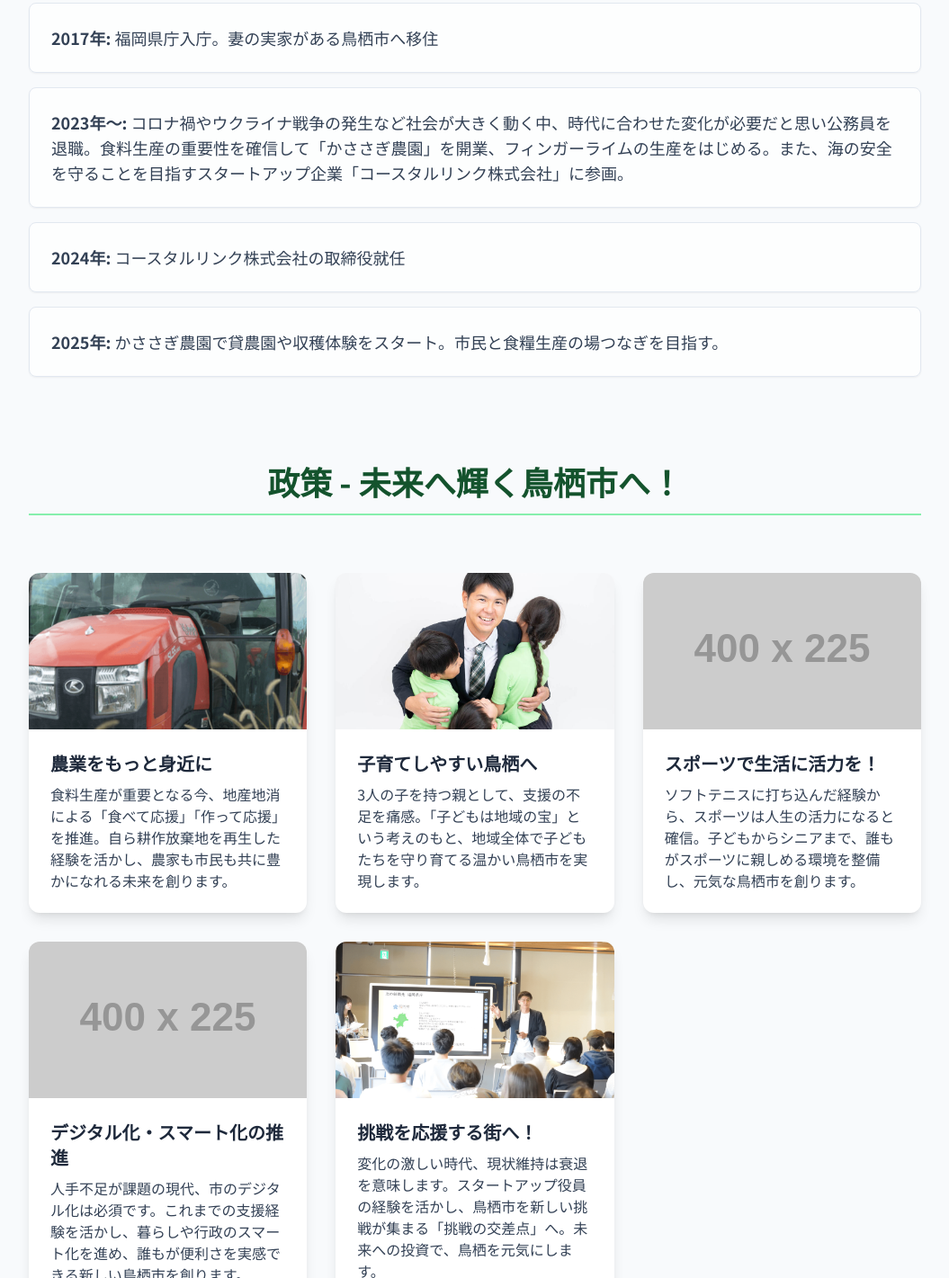
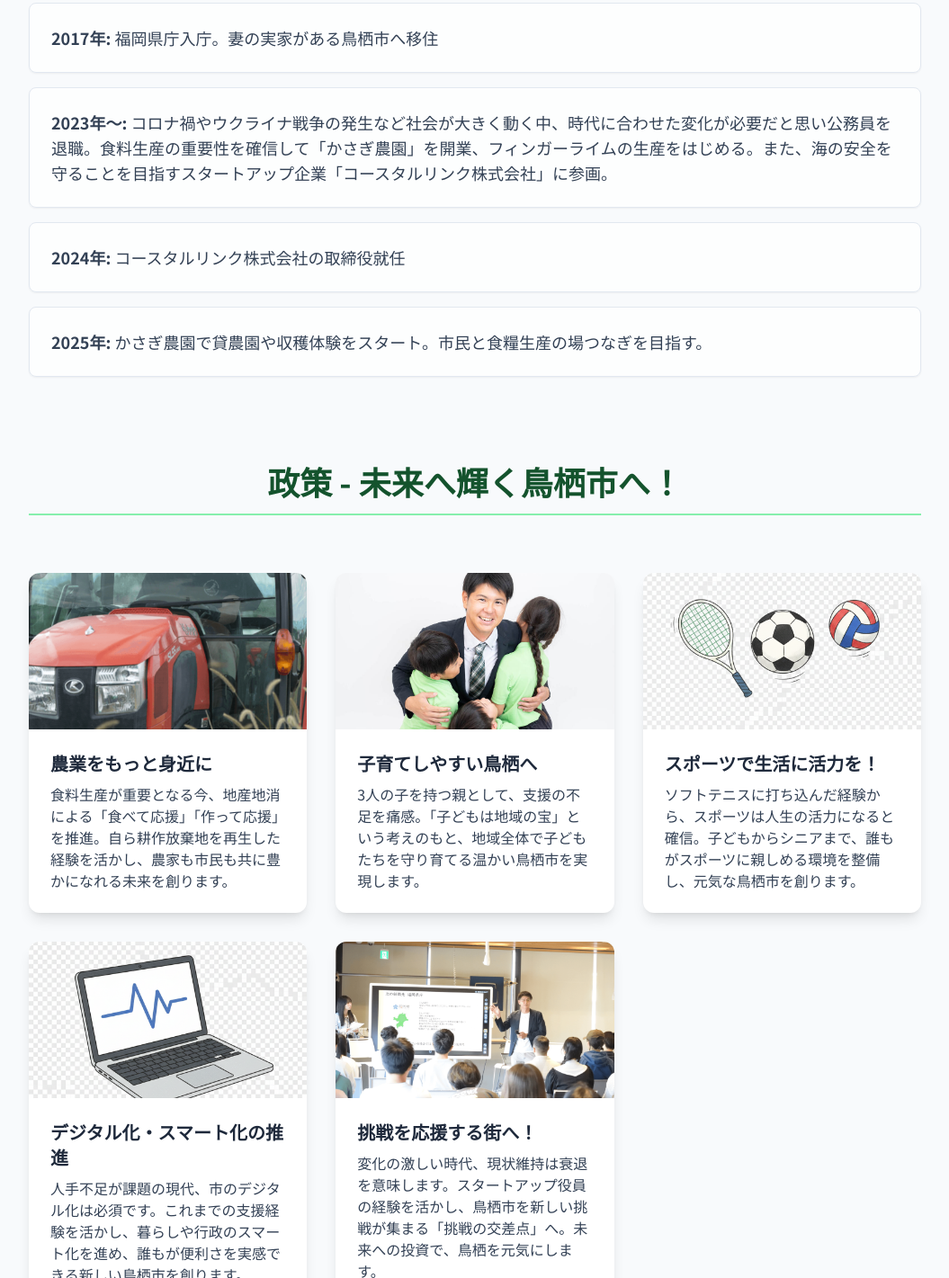
Before and after one commit to nakayama-ryu1/tosu-site, an Astro site: page / in a window 1280 px wide. Shown: the part 2420-3841 px from the top of the page at 90% size, without its empty margins (112-1167 px from the left). Built offline with nearby package versions, Linux system fonts and the light colour scheme; Astro itself is replaced by a stand-in of ours; placeholder pictures from the web are drawn by us.

Commit message:
Update index.astro

```diff
--- a/src/pages/index.astro
+++ b/src/pages/index.astro
@@ -23,7 +23,6 @@ import Layout from '../layouts/main.astro';
         </div>
       </section>
 
-      {/* ===== 経歴セクションをご要望に合わせて更新 ===== */}
       <section id="career" class="scroll-mt-16">
         <h2 class="text-4xl font-bold text-center text-green-900 border-b-2 border-green-300 pb-4 mb-12 md:mb-16">経歴</h2>
         <ul class="space-y-4">
@@ -36,7 +35,6 @@ import Layout from '../layouts/main.astro';
                   <strong>2013年:</strong> 九州大学農学部卒業<br>（ソフトテニス部主将として九州リーグ一部昇格に導く）
                 </p>
               </div>
-              {/* 画像の幅を少し小さく調整 */}
               <div class="md:col-span-1 flex justify-center md:justify-end">
                 <img src="/tennis-photo.png" alt="ソフトテニスをする中山龍一" class="rounded-lg shadow-sm w-full max-w-xs h-auto">
               </div>
@@ -45,14 +43,14 @@ import Layout from '../layouts/main.astro';
           <li class="bg-white/80 border border-slate-200 p-6 rounded-lg shadow-sm"><p class="text-lg"><strong>2015年:</strong> 九州大学大学院修了後、製薬会社にて動物用ワクチンの製造・生産技術改善業務に従事</p></li>
           <li class="bg-white/80 border border-slate-200 p-6 rounded-lg shadow-sm"><p class="text-lg"><strong>2017年:</strong> 福岡県庁入庁。妻の実家がある鳥栖市へ移住</p></li>
           <li class="bg-white/80 border border-slate-200 p-6 rounded-lg shadow-sm">
-            <p class="text-lg"><strong>2023年〜:</strong> コロナ禍やウクライナ戦争の発生など社会が大きく動く中、時代に合わせた変化が必要だと思い公務員を退職。食料生産の重要性を確信して「かささぎ農園」を開業、フィンガーライムの生産をはじめる。また、海の安全を守ることを目指すスタートアップ企業「コースタルリンク株式会社」に参画。</p>
+            <p class="text-lg"><strong>2023年〜:</strong> コロナ禍やウクライナ戦争の発生など社会が大きく動く中、時代に合わせた変化が必要だと思い公務員を退職。食料生産の重要性を確信して「かさぎ農園」を開業、フィンガーライムの生産をはじめる。また、海の安全を守ることを目指すスタートアップ企業「コースタルリンク株式会社」に参画。</p>
           </li>
           <li class="bg-white/80 border border-slate-200 p-6 rounded-lg shadow-sm"><p class="text-lg"><strong>2024年:</strong> コースタルリンク株式会社の取締役就任</p></li>
-          <li class="bg-white/80 border border-slate-200 p-6 rounded-lg shadow-sm"><p class="text-lg"><strong>2025年:</strong> かささぎ農園で貸農園や収穫体験をスタート。市民と食糧生産の場つなぎを目指す。</p></li>
+          <li class="bg-white/80 border border-slate-200 p-6 rounded-lg shadow-sm"><p class="text-lg"><strong>2025年:</strong> かさぎ農園で貸農園や収穫体験をスタート。市民と食糧生産の場つなぎを目指す。</p></li>
         </ul>
       </section>
 
-      {/* ===== 政策セクションをご要望に合わせて更新 ===== */}
+      {/* ===== 政策セクションの画像を更新しました ===== */}
       <section id="policy" class="scroll-mt-16">
         <h2 class="text-4xl font-bold text-center text-green-900 border-b-2 border-green-300 pb-4 mb-12 md:mb-16">政策 - 未来へ輝く鳥栖市へ！</h2>
         <div class="grid md:grid-cols-2 lg:grid-cols-3 gap-8">
@@ -75,11 +73,10 @@ import Layout from '../layouts/main.astro';
             </div>
           </div>
 
-          {/* ===== ここに画像を追加しました ===== */}
           <div class="bg-white rounded-xl shadow-lg flex flex-col overflow-hidden hover:shadow-2xl hover:-translate-y-2 transition-all duration-300">
             <div class="aspect-w-16 aspect-h-9">
-              {/* TODO: あとで `src` の中身を、ご自身の画像のパス（例: /sports-photo.png）に書き換えてください */}
-              <img src="https://placehold.jp/400x225.png?text=スポーツ" alt="スポーツで生活に活力を！" class="w-full h-full object-cover">
+              {/* 仮画像を `sports-photo.png` に変更 */}
+              <img src="/sports-photo.png" alt="スポーツで生活に活力を！" class="w-full h-full object-cover">
             </div>
             <div class="p-6 flex-grow">
               <h3 class="text-xl font-bold mb-2 flex items-center text-slate-800"> スポーツで生活に活力を！</h3>
@@ -87,11 +84,10 @@ import Layout from '../layouts/main.astro';
             </div>
           </div>
 
-          {/* ===== ここに画像を追加しました ===== */}
           <div class="bg-white rounded-xl shadow-lg flex flex-col overflow-hidden hover:shadow-2xl hover:-translate-y-2 transition-all duration-300">
             <div class="aspect-w-16 aspect-h-9">
-              {/* TODO: あとで `src` の中身を、ご自身の画像のパス（例: /digital-photo.png）に書き換えてください */}
-              <img src="https://placehold.jp/400x225.png?text=デジタル化" alt="デジタル化・スマート化の推進" class="w-full h-full object-cover">
+              {/* 仮画像を `PC-illust.png` に変更 */}
+              <img src="/PC-illust.png" alt="デジタル化・スマート化の推進" class="w-full h-full object-cover">
             </div>
             <div class="p-6 flex-grow">
               <h3 class="text-xl font-bold mb-2 flex items-center text-slate-800"> デジタル化・スマート化の推進</h3>
```
